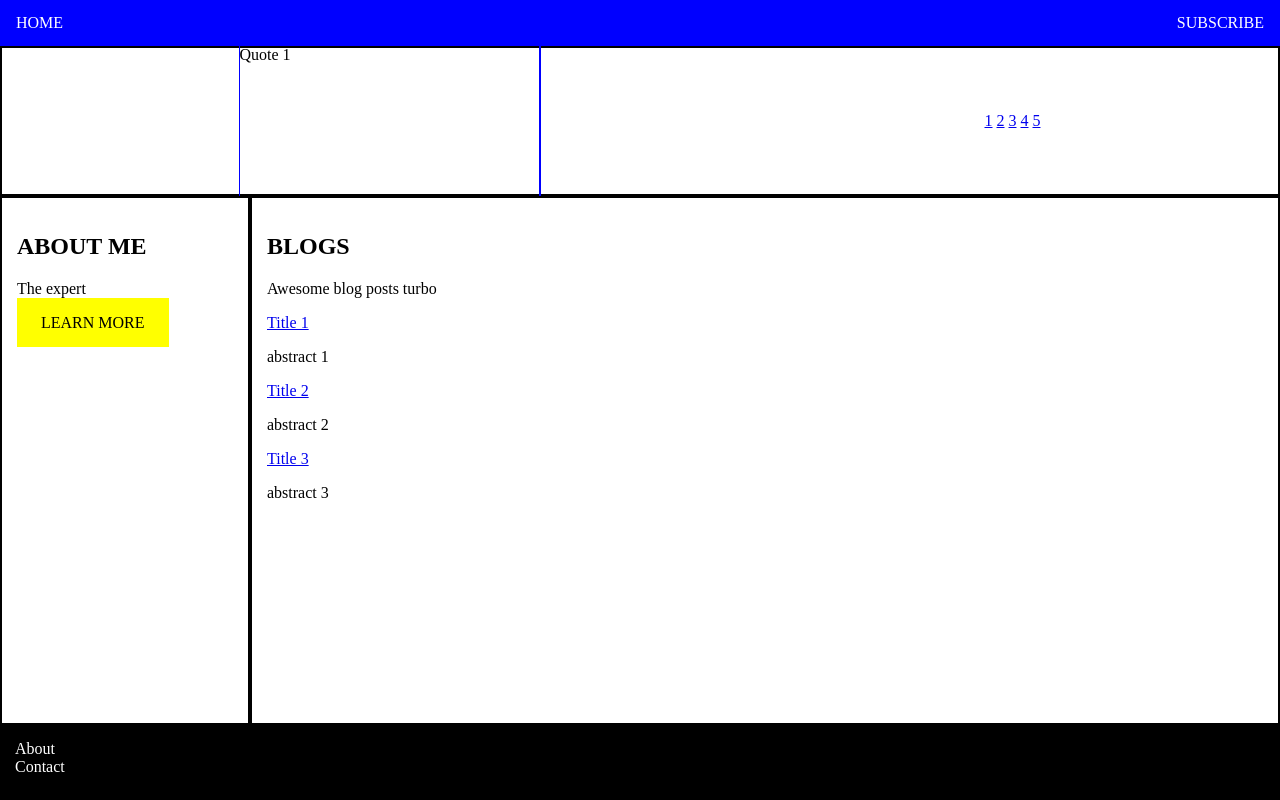
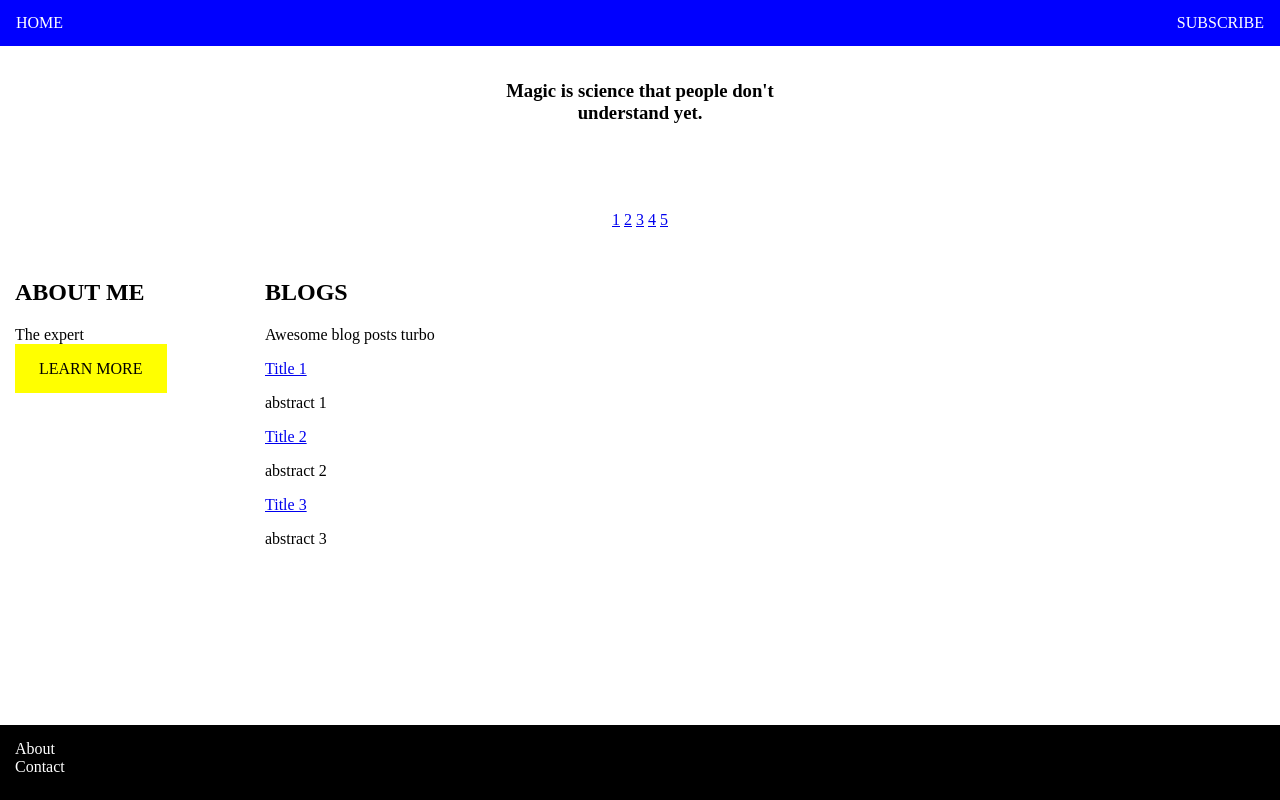
Before and after one commit to MatthiesHaentjens/udacity-blog, a plain HTML site: page index.html in a window 1280 px wide. Drawn offline with Linux system fonts and the light colour scheme.

Commit message:
Finished quote section

```diff
--- a/index.html
+++ b/index.html
@@ -21,11 +21,11 @@
 			<section class="quote">
 
 				<div class="slider">
-				  <div class="slide" id="slide-1">Quote 1</div>
-				  <div class="slide" id="slide-2">Quote 2</div>
-				  <div class="slide" id="slide-3">Quote 3</div>
-				  <div class="slide" id="slide-4">Quote 4</div>
-				  <div class="slide" id="slide-5">Quote 5</div>
+				  <div class="slide" id="slide-1"><h3>Magic is science that people don&#39;t understand yet.</h3></div>
+				  <div class="slide" id="slide-2"><h3>Without a time limit, there&#39;s always a better version. The ultimate meal might be a ten course dinner. But when you&#39;re hungry and in a hurry, a hot dog is perfect.</h3></div>
+				  <div class="slide" id="slide-3"><h3>Everybody has a plan until they get punched in the mouth.</h3></div>
+				  <div class="slide" id="slide-4"><h3>When the pressure is on, you don&#39;t rise to the occasion; you fall to your highest level of preparation.</h3></div>
+				  <div class="slide" id="slide-5"><h3>Minds are like parachutes, they only function when open.</h3></div>
 				</div>
 
 				<div class="slide-selector">
--- a/styles/style-index.css
+++ b/styles/style-index.css
@@ -14,7 +14,7 @@ html, body {
 	display: grid;
  	min-height: 100%;
 	grid-template-columns: 250px 1fr 1fr 1fr;
-	grid-template-rows: auto 150px 1fr 1fr 75px;
+	grid-template-rows: auto auto 1fr 1fr 75px;
 	grid-template-areas:
 		"header header header header"
 		"quote quote quote quote"
@@ -26,18 +26,16 @@ html, body {
 .quote {
 	grid-area: quote;
 	display: flex;
-	flex-direction: row;
+	flex-direction: column;
 	align-items: center;
 	justify-content: space-around;
 	color: black;
-	border: 2px solid black;
 	padding: 15px;
 }
 
 .about {
 	grid-area: sidebar;
 	color: black;
-	border: 2px solid black;
 	padding: 15px;
 }
 
@@ -45,7 +43,6 @@ html, body {
 	grid-column: 2 / span 3;
 	grid-row: 3 / span 2;
 	color: black;
-	border: 2px solid black;
 	padding: 15px;
 }
 
@@ -69,14 +66,13 @@ html, body {
   width: 300px;
   height: 150px;
   display: flex;
+	text-align: center;
   overflow-x: auto;
-	outline: blue 1px solid;
 }
 .slide {
   width: 100%;
   flex-shrink: 0;
   height: 100%;
-	outline: blue 1px solid;
 }
 
 .slide-selector{
```
Also changed, not shown: project-rubic.txt.
